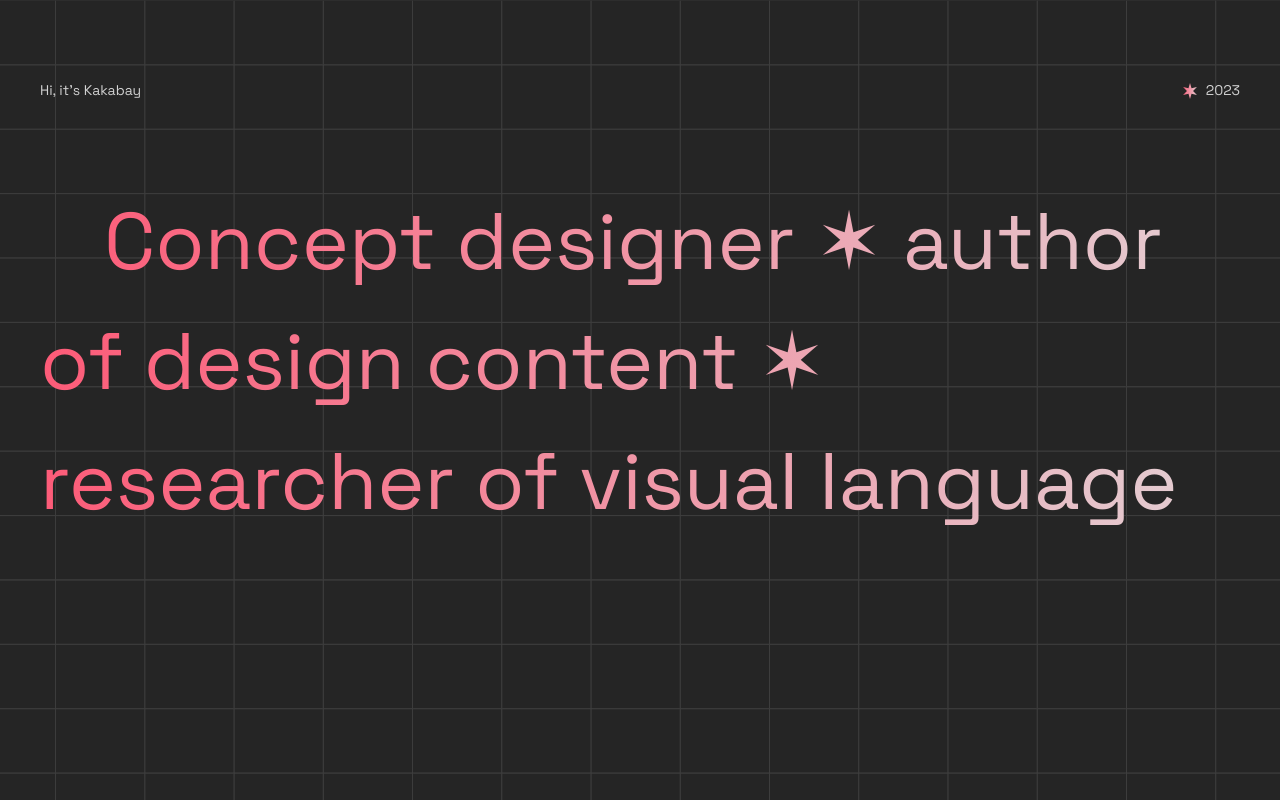
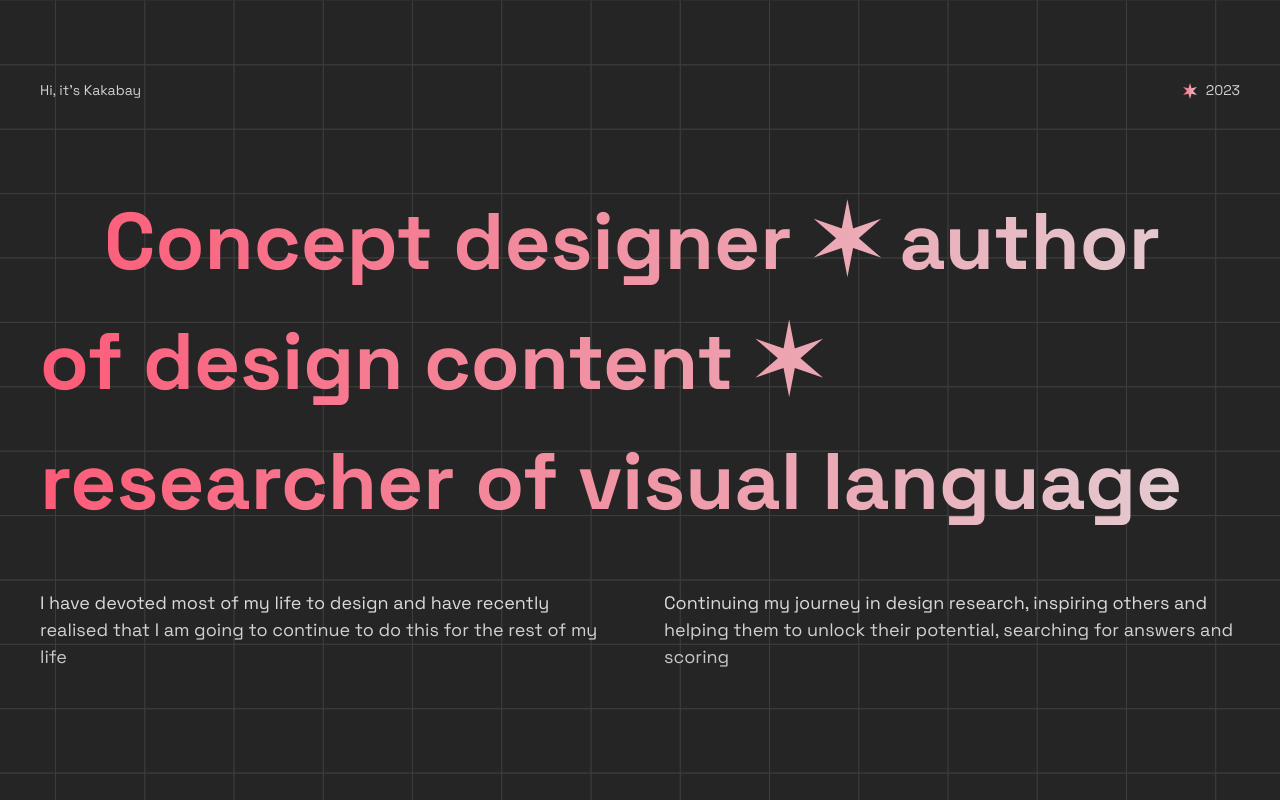
Before and after one commit to hojamuhammet/portfolio, a Next.js app: page / in a window 1280 px wide. Built offline with nearby package versions, Linux system fonts and the light colour scheme; what tailwindcss-text-fill would draw is missing.

Commit message:
Descriptions

```diff
--- a/app/page.tsx
+++ b/app/page.tsx
@@ -1,12 +1,14 @@
+import Descriptions from "@/components/Descriptions";
 import Header from "@/components/Header";
 import Titles from "@/components/Titles";
 
 const Home = () => {
   return (
-    <>
+    <main className="main flex flex-col gap-12">
       <Header />
       <Titles />
-    </>
+      <Descriptions />
+    </main>
   );
 };
 
--- /dev/null
+++ b/components/Description.tsx
@@ -0,0 +1,12 @@
+interface IProps {
+  description: string;
+}
+const Description = ({ description }: IProps) => {
+  return (
+    <p className="text-gradient bg-TEXT_GRADIENT text-MID font-SPACEGR">
+      {description}
+    </p>
+  );
+};
+
+export default Description;
--- /dev/null
+++ b/components/Descriptions.tsx
@@ -0,0 +1,18 @@
+import { data } from "@/settings/data.settings";
+import Description from "./Description";
+import { v4 } from "uuid";
+import Container from "./Container";
+
+const Descriptions = () => {
+  return (
+    <div>
+      <Container className="grid grid-cols-2 items-center gap-12 justify-between">
+        {data.descriptions.map((description) => (
+          <Description key={v4()} description={description} />
+        ))}
+      </Container>
+    </div>
+  );
+};
+
+export default Descriptions;
--- a/components/Titles.tsx
+++ b/components/Titles.tsx
@@ -5,9 +5,9 @@ import { theme } from "@/settings/theme";
 const Titles = () => {
   return (
     <div className="titles">
-      <Container className="pt-20">
+      <Container className="mt-8">
         <p
-          className="text-gradient font-SPACEGR text-TITLE"
+          className="text-gradient font-SPACEGR text-TITLE font-bold"
           style={{ backgroundImage: styles[`${theme.color}_GRADIENT`] }}
         >
           <span className="mr-[5vw]"></span>
--- a/settings/data.settings.ts
+++ b/settings/data.settings.ts
@@ -4,10 +4,10 @@ export const data: IData = {
   name: "Kakabay",
   title:
     "Concept designer ✶ author of design content ✶ researcher of visual language",
-  description_one:
+  descriptions: [
     "I have devoted most of my life to design and have recently realised that I am going to continue to do this for the rest of my life",
-  description_two:
     "Continuing my journey in design research, inspiring others and helping them to unlock their potential, searching for answers and scoring",
+  ],
   links: [
     {
       type: "email",
--- a/typings/data.types.ts
+++ b/typings/data.types.ts
@@ -1,8 +1,7 @@
 export interface IData {
   name: string;
   title: string;
-  description_one: string;
-  description_two: string;
+  descriptions: string[];
   links: {
     type: string;
     value: string;
```
